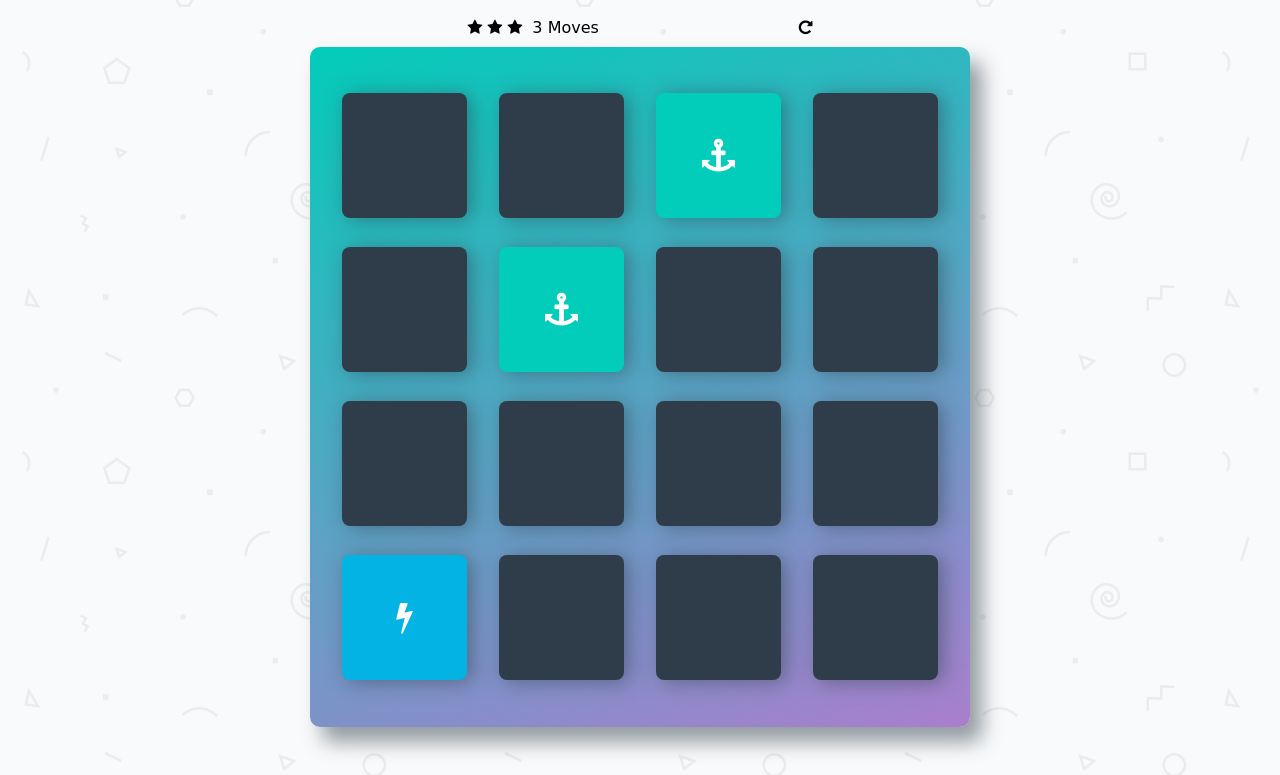
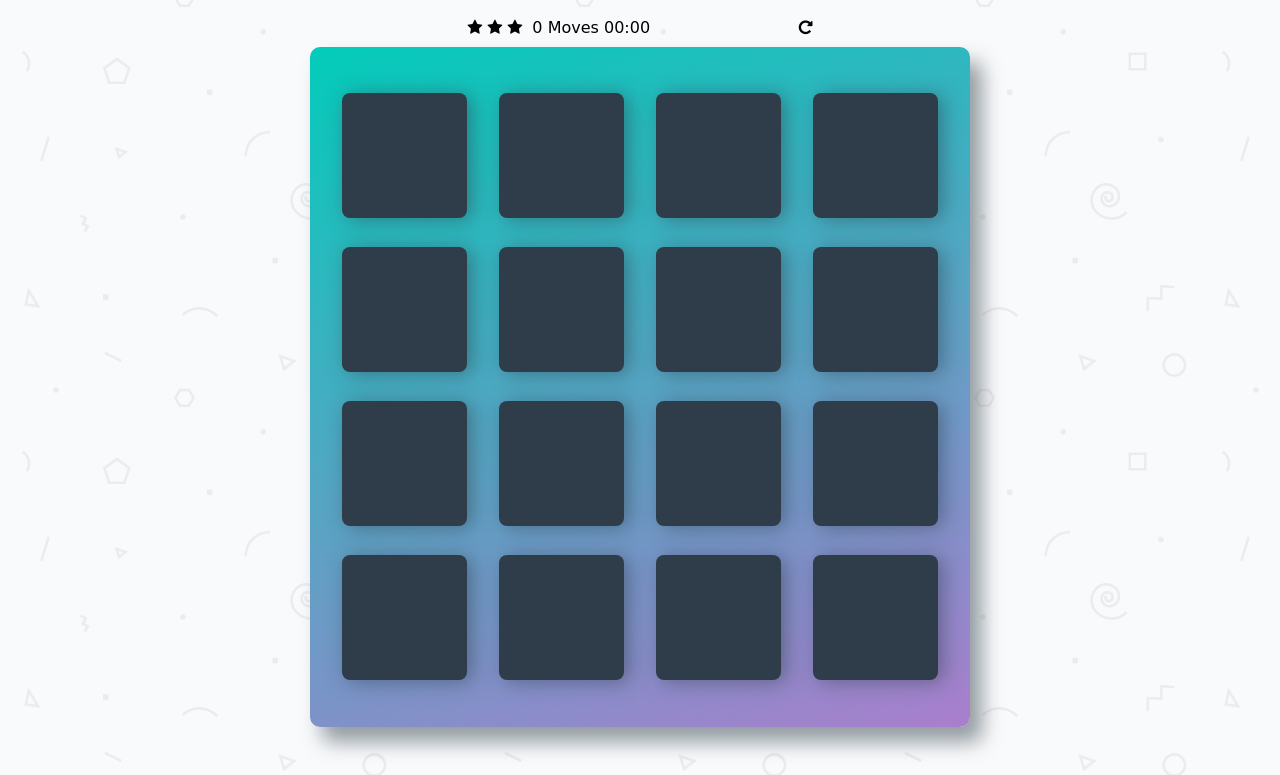
Before and after one commit to CazaBelle/FEND-Project-3-Memory-Game, a plain HTML site: page index.html in a window 1280 px wide. Shown: the part 68-843 px from the top of the page. Drawn offline with Linux system fonts and the light colour scheme; a web font is replaced by a local one.

Commit message:
Shuffling the card array

```diff
--- a/index.html
+++ b/index.html
@@ -2,7 +2,7 @@
 <html lang="en">
 <head>
     <meta charset="utf-8">
-    <title>Matching Game</title>
+    <title>Carol's Matching Game</title>
     <meta name="description" content="">
     <link rel="stylesheet prefetch" href="https://maxcdn.bootstrapcdn.com/font-awesome/4.6.1/css/font-awesome.min.css">
     <link rel="stylesheet prefetch" href="https://fonts.googleapis.com/css?family=Coda">
@@ -22,7 +22,8 @@
         		<li><i class="fa fa-star"></i></li>
         	</ul>
 
-        	<span class="moves">3</span> Moves
+        	<span class="moves">0</span> Moves
+            <span id="timer">00:00</span>
 
             <div class="restart">
         		<i class="fa fa-repeat"></i>
@@ -36,7 +37,7 @@
             <li class="card">
                 <i class="fa fa-paper-plane-o"></i>
             </li>
-            <li class="card match">
+            <li class="card">
                 <i class="fa fa-anchor"></i>
             </li>
             <li class="card">
@@ -45,7 +46,7 @@
             <li class="card">
                 <i class="fa fa-cube"></i>
             </li>
-            <li class="card match">
+            <li class="card">
                 <i class="fa fa-anchor"></i>
             </li>
             <li class="card">
@@ -66,7 +67,7 @@
             <li class="card">
                 <i class="fa fa-bomb"></i>
             </li>
-            <li class="card open show">
+            <li class="card">
                 <i class="fa fa-bolt"></i>
             </li>
             <li class="card">
--- a/js/app.js
+++ b/js/app.js
@@ -31,6 +31,12 @@ function shuffle(array) {
     return array;
 }
 
+window.onload = start();
+
+function start () {
+	cards = shuffle(cardArray);
+}
+
 
 /*
  * set up the event listener for a card. If a card is clicked:
```
